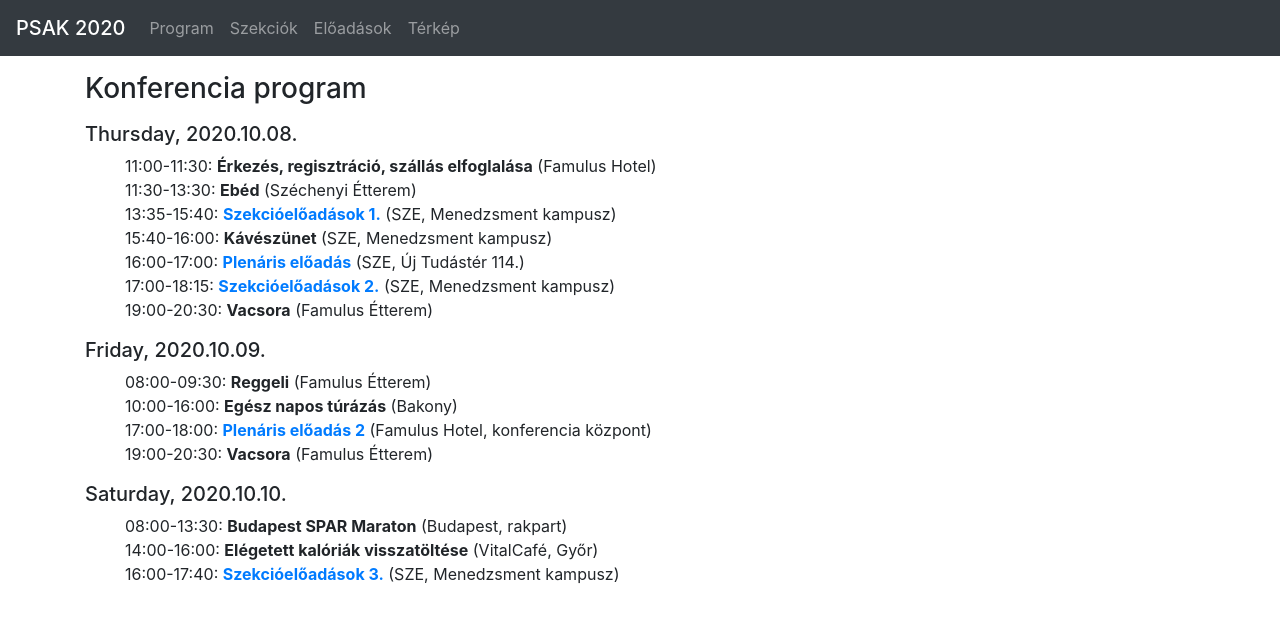
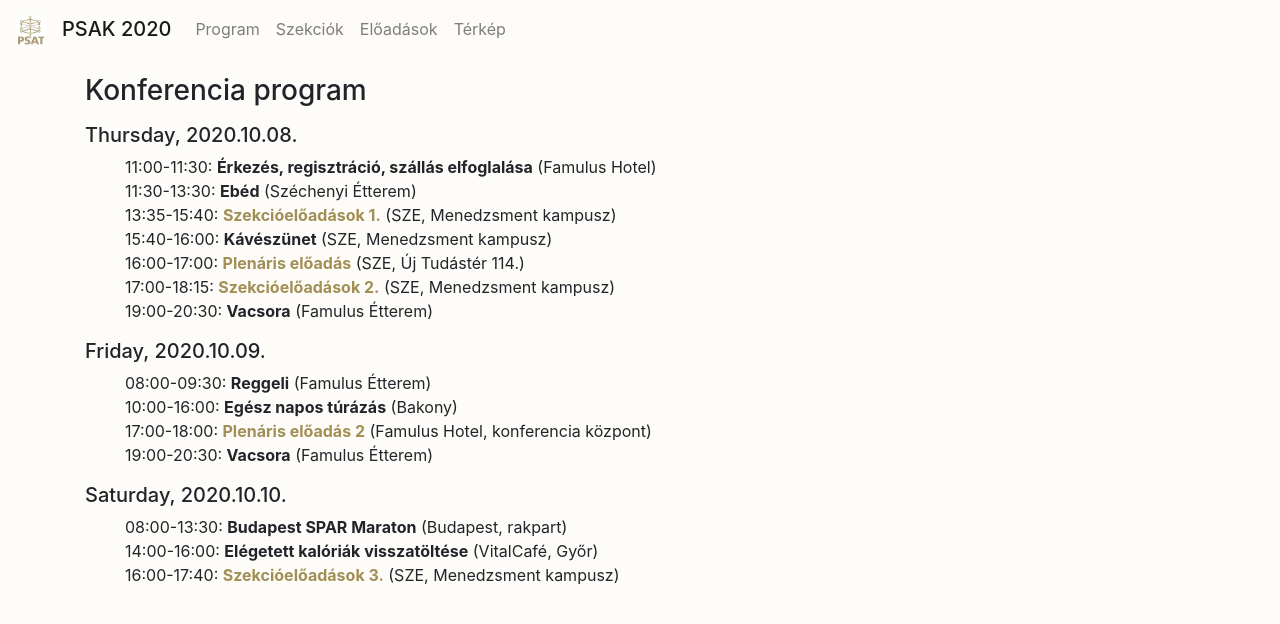
Before and after one commit to hegyhati/psak_2020, a Jekyll site: the page built from index.html, in a window 1280 px wide. Shown: the top 624 px of the page. Built offline with Jekyll 4.4.1, drawn with Linux system fonts in a browser that asks for light colours.

Commit message:
Add logo, change <a> color closes #3

```diff
--- a/_includes/head.html
+++ b/_includes/head.html
@@ -24,4 +24,6 @@
   });
   </script>
 
+  <link rel="stylesheet" href="assets/style.css">
+
 </head>
--- a/_includes/navbar.html
+++ b/_includes/navbar.html
@@ -1,4 +1,7 @@
-<nav class="navbar navbar-expand-sm navbar-dark bg-dark">
+<nav class="navbar navbar-expand-sm navbar-light">
+  <a class="navbar-brand" href="#">
+    <img src="{{site.baseurl}}/favicon.ico" width="30" height="30" alt="">
+  </a>
   <span class="navbar-brand mb-0 h1">PSAK 2020</span>
   <button class="navbar-toggler" type="button" data-toggle="collapse" data-target="#navbarNav" aria-controls="navbarNav" aria-expanded="false" aria-label="Toggle navigation">
     <span class="navbar-toggler-icon"></span>
--- /dev/null
+++ b/assets/style.css
@@ -0,0 +1,15 @@
+body
+{
+	background-color:#fdfcf8;
+}
+
+a
+{
+	color:#a28f56;
+	text-decoration:none;
+}
+
+a:hover
+{
+	color:#2b406F;
+}
```
